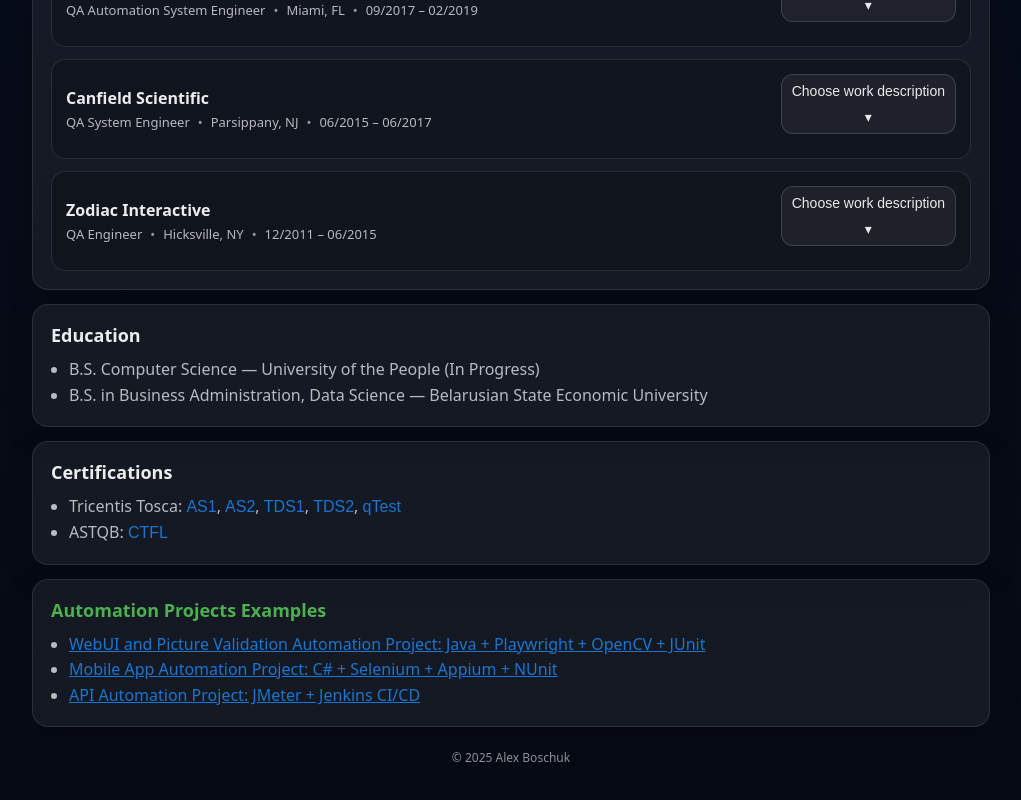
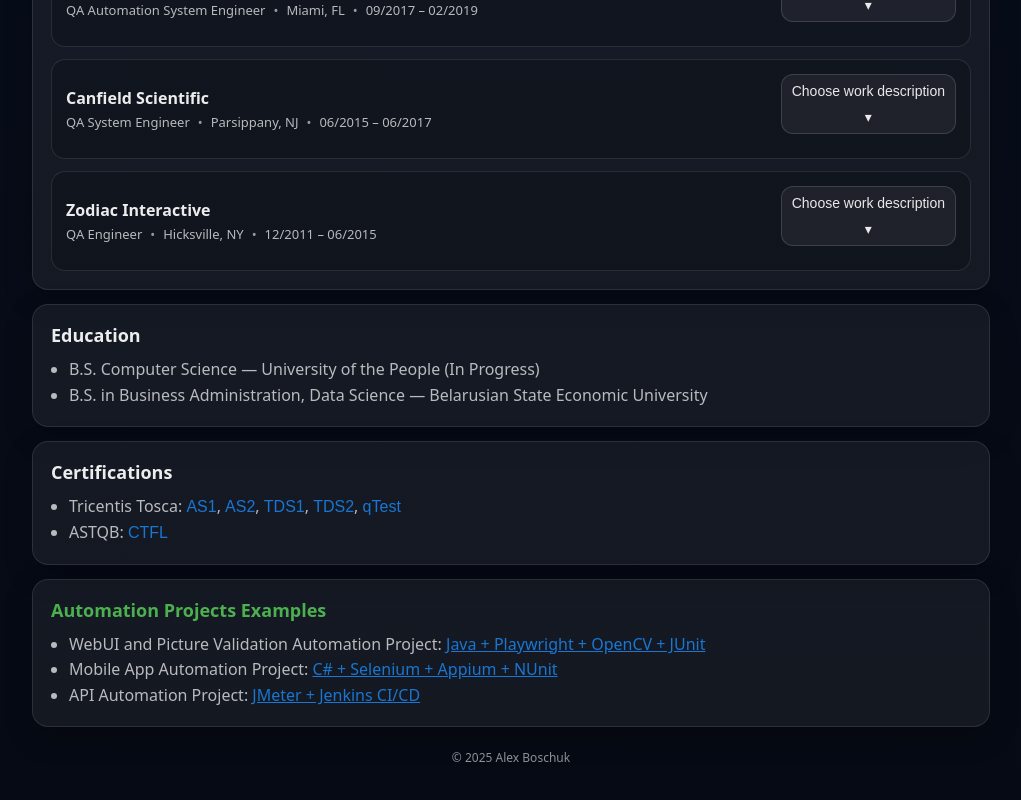
Before and after one commit to alexbashchuk/alexbashchuk.github.io, a React (Vite) app: page /#/ in a window 1280 px wide. Shown: the part 1798-2598 px from the top of the page, without its empty margins (129-1150 px from the left). Built offline with nearby package versions, Linux system fonts and the light colour scheme.

Commit message:
Home page Automation Projects Look Change

```diff
--- a/src/pages/Home.jsx
+++ b/src/pages/Home.jsx
@@ -390,22 +390,30 @@ export default function Home() {
         <h2>Automation Projects Examples</h2>
         <ul className="bullets">
           <li>
+            <span className="expCompany">
+              WebUI and Picture Validation Automation Project:
+            </span>{" "}
             <Link className="certLink" to="/java-playwright">
-                WebUI and Picture Validation Automation Project: Java + Playwright + OpenCV + JUnit
+              Java + Playwright + OpenCV + JUnit
             </Link>
           </li>
           <li>
+            <span className="expCompany">
+              Mobile App Automation Project:
+            </span>{" "}
             <Link className="certLink" to="/csharp-mobile">
-                Mobile App Automation Project: C# + Selenium + Appium + NUnit
+              C# + Selenium + Appium + NUnit
             </Link>
           </li>
           <li>
+            <span className="expCompany">
+              API Automation Project:
+            </span>{" "}
             <Link className="certLink" to="/jmeter-jenkins">
-                API Automation Project: JMeter + Jenkins CI/CD
+              JMeter + Jenkins CI/CD
             </Link>
           </li>
         </ul>
-
       </section>
 
       {activeCert && (
```
Lines whose indentation alone changed are shown as unchanged.
